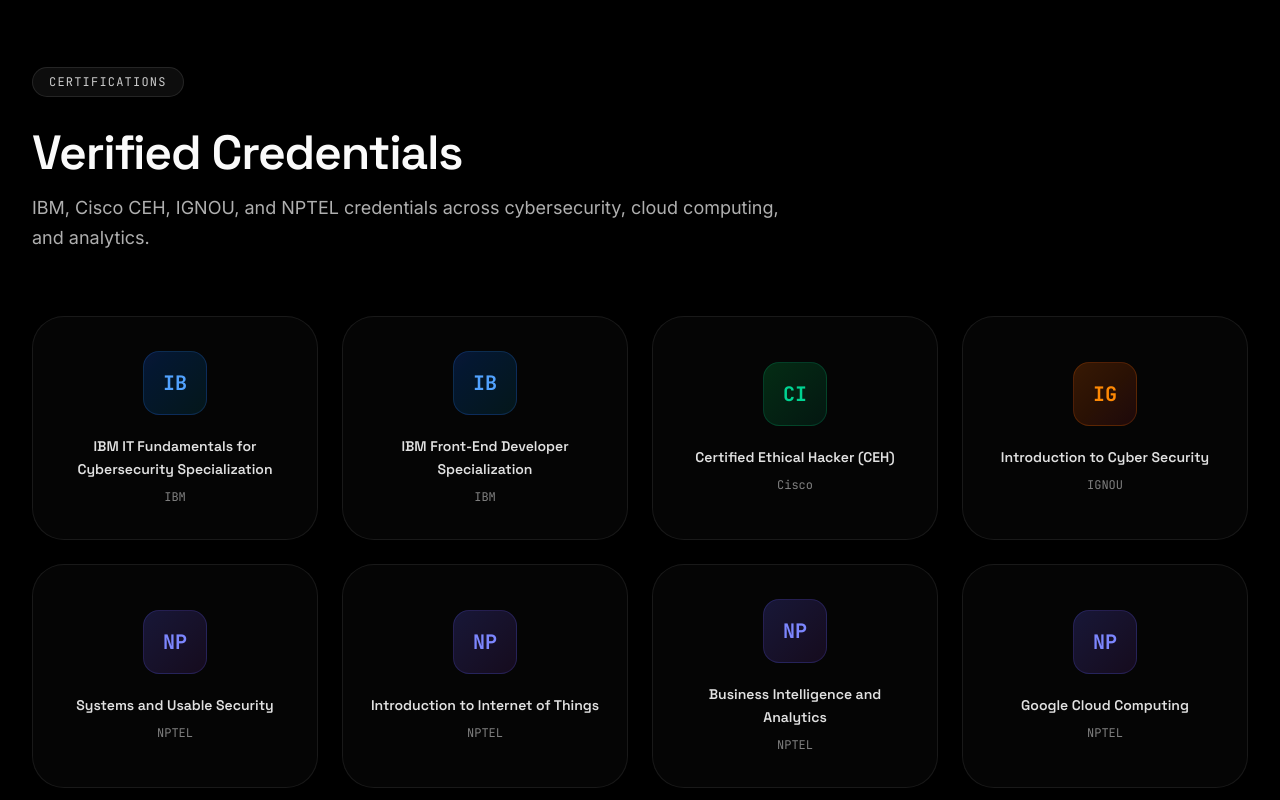
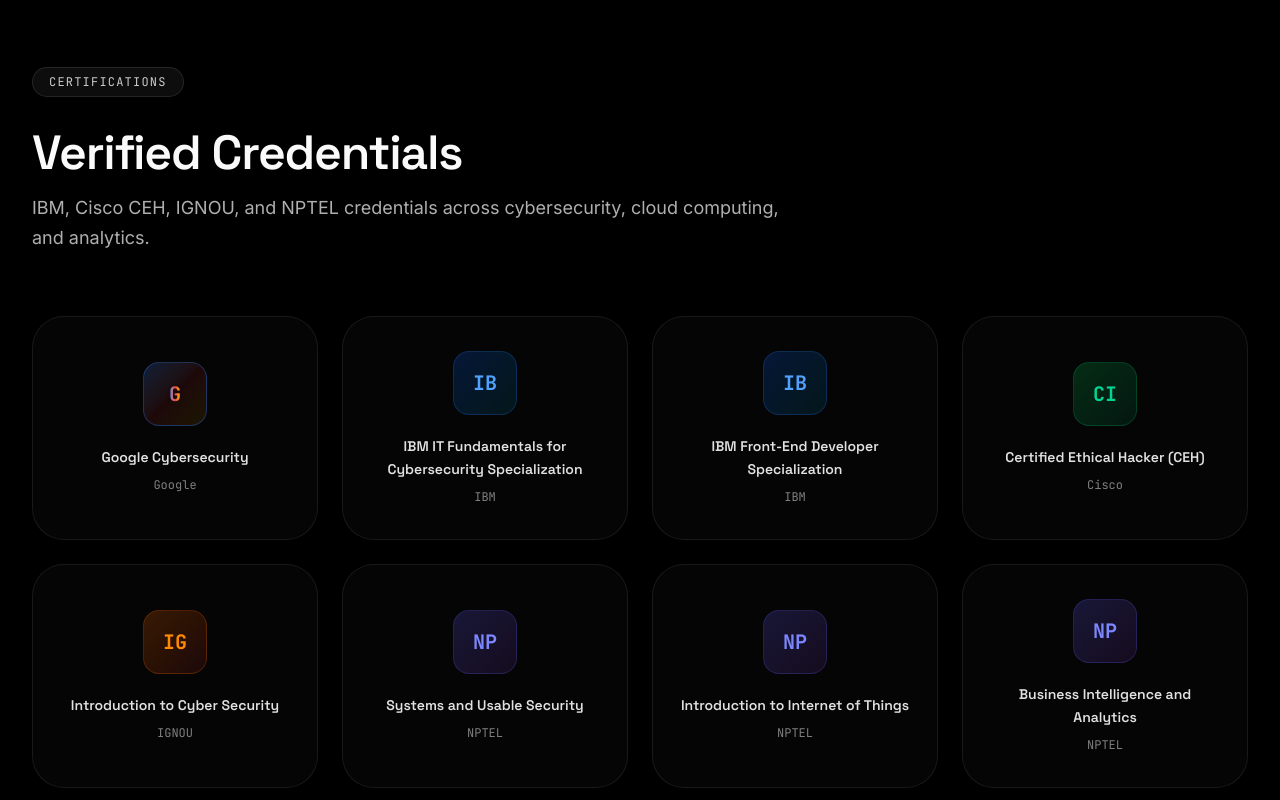
Before and after one commit to mithilkg10/MITHILKG-PORTFOLIO, a Next.js app: page / in a window 1280 px wide. Shown: the part 11200-12000 px from the top of the page. Built offline with nearby package versions, Linux system fonts and the light colour scheme; no server answers.

Commit message:
feat: add Google Cybersecurity certificate with custom styling

```diff
--- a/src/components/sections/Certifications.tsx
+++ b/src/components/sections/Certifications.tsx
@@ -6,6 +6,7 @@
 import { SectionHeader } from "@/components/ui/SectionHeader";
 
 const issuerColors: Record<string, string> = {
+  Google: "from-blue-500/20 via-red-500/10 to-yellow-500/10 border-blue-500/30 text-white",
   IBM: "from-blue-600/20 to-cyan-500/10 border-blue-500/20 text-blue-400",
   Cisco: "from-green-500/20 to-emerald-500/10 border-emerald-500/20 text-emerald-400",
   IGNOU: "from-orange-500/20 to-red-500/10 border-orange-500/20 text-orange-400",
@@ -40,7 +41,13 @@
                     <div
                       className={`mb-5 flex h-16 w-16 items-center justify-center rounded-2xl border bg-gradient-to-br ${colorClass} font-mono text-xl font-bold`}
                     >
-                      {cert.issuer.slice(0, 2).toUpperCase()}
+                      {cert.issuer === "Google" ? (
+                        <span className="bg-gradient-to-r from-[#4285F4] via-[#EA4335] to-[#FBBC05] bg-clip-text text-transparent drop-shadow-sm filter">
+                          G
+                        </span>
+                      ) : (
+                        cert.issuer.slice(0, 2).toUpperCase()
+                      )}
                     </div>
                     <h3 className="text-center font-heading text-sm font-semibold leading-relaxed text-foreground/90">{cert.title}</h3>
                     <p className="mt-2 font-mono text-xs text-foreground/50">{cert.issuer}</p>
--- a/src/lib/data/resume.ts
+++ b/src/lib/data/resume.ts
@@ -287,6 +287,13 @@
 
 export const certifications = [
   {
+    id: "google-cyber",
+    title: "Google Cybersecurity",
+    issuer: "Google",
+    year: "2026",
+    status: "Coursera",
+  },
+  {
     id: "ibm-cyber",
     title: "IBM IT Fundamentals for Cybersecurity Specialization",
     issuer: "IBM",
```
